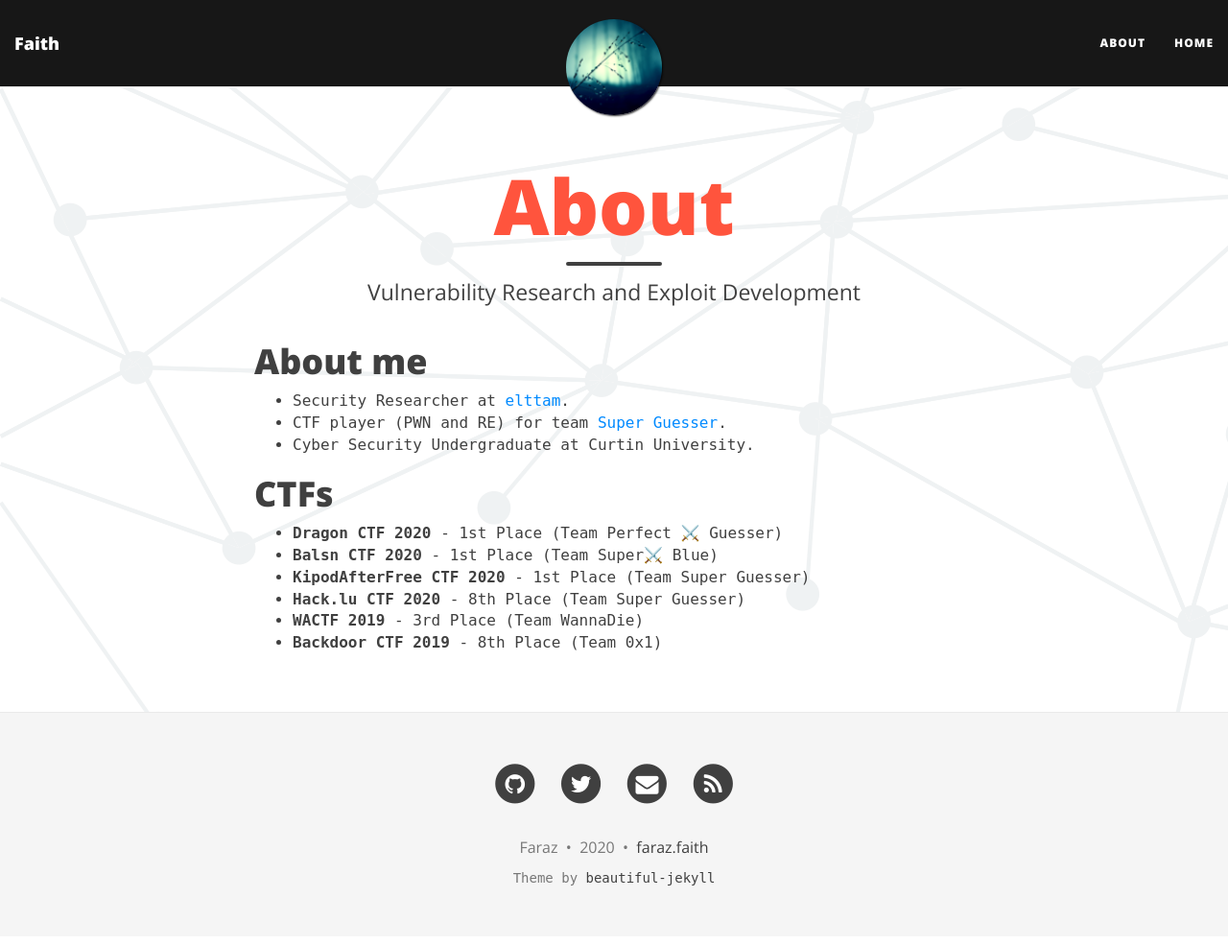
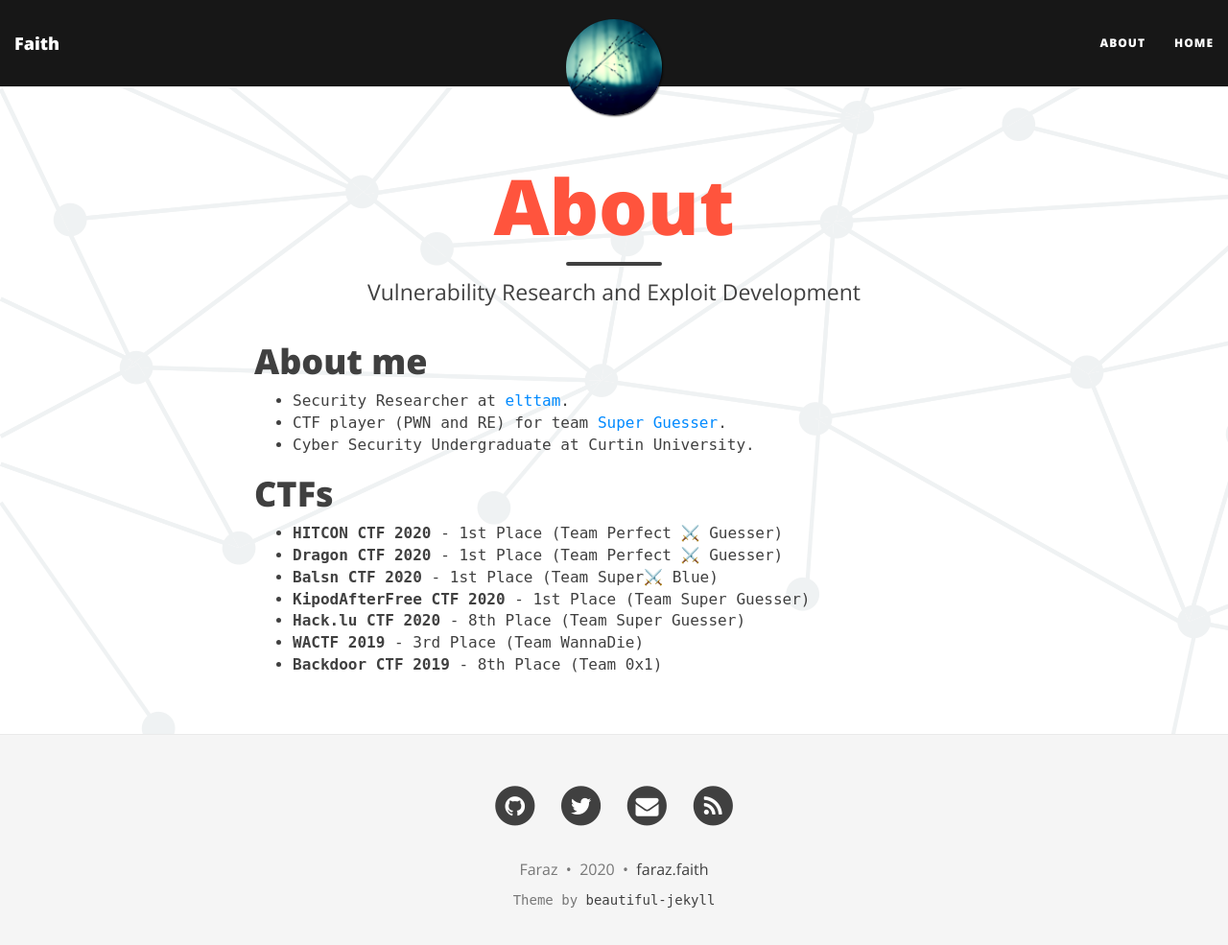
Before and after one commit to farazsth98/farazsth98.github.io, a Jekyll site: the page built from aboutme.md, in a window 1280 px wide and 999 px high. Shown: the top 985 px of the window at 96% size. Built offline with Jekyll 4.4.1, drawn with Linux system fonts in a browser that asks for light colours; nearby versions of some CDN libraries.

Commit message:
Added HITCON

```diff
--- a/aboutme.md
+++ b/aboutme.md
@@ -12,6 +12,7 @@
 
 # CTFs
 
+* **HITCON CTF 2020** - 1st Place (Team Perfect ⚔️ Guesser)
 * **Dragon CTF 2020** - 1st Place (Team Perfect ⚔️ Guesser)
 * **Balsn CTF 2020** - 1st Place (Team Super⚔️ Blue)
 * **KipodAfterFree CTF 2020** - 1st Place (Team Super Guesser)
```
